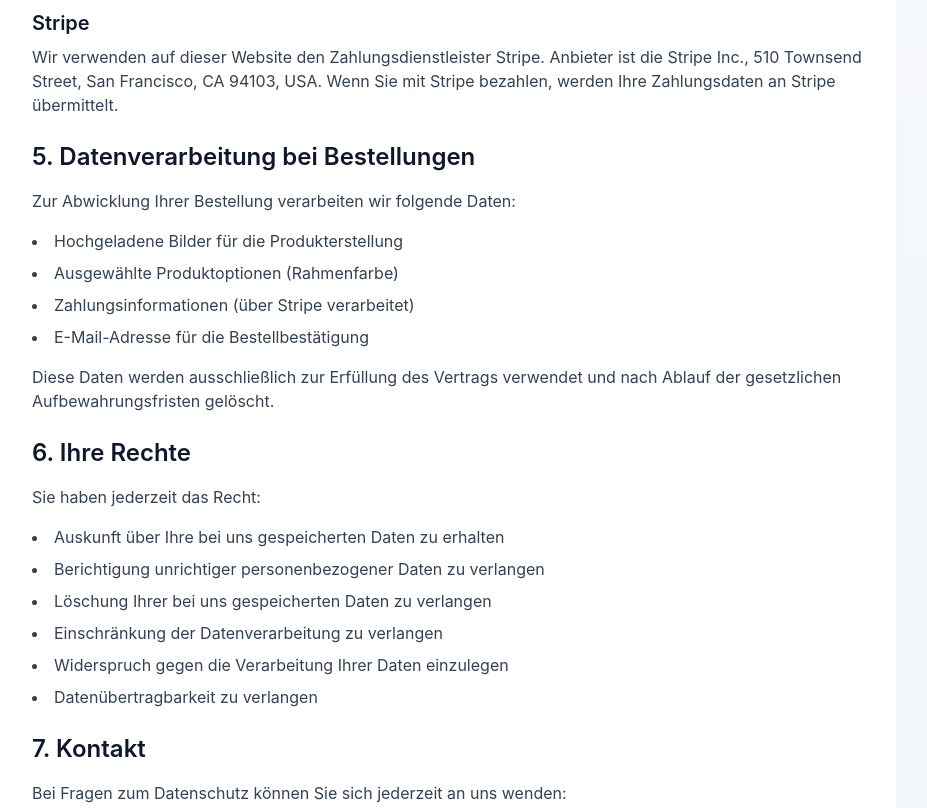
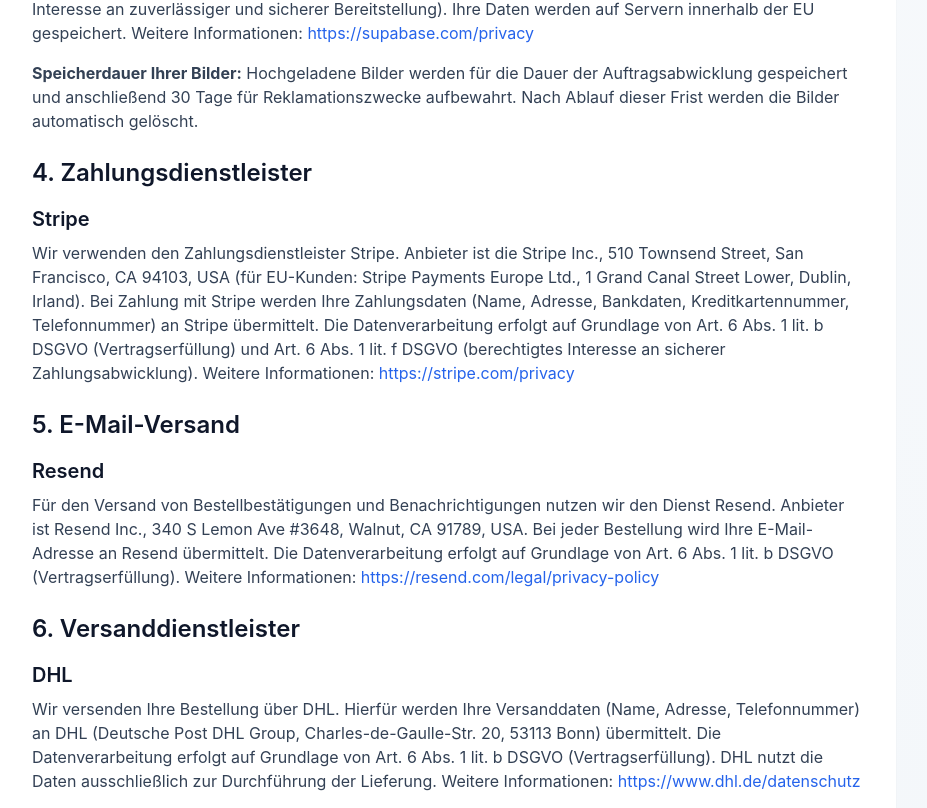
Before and after one commit to lukasmarkpfister/SnapframeProject, a React (Vite) app: page /datenschutz in a window 1280 px wide. Shown: the part 832-1640 px from the top of the page, without its empty margins (192-1119 px from the left). Built offline with nearby package versions, Linux system fonts and the light colour scheme; no server answers.

Commit message:
feat: modified legal texts and added picture saving information

```diff
--- a/src/pages/Customize.tsx
+++ b/src/pages/Customize.tsx
@@ -30,6 +30,7 @@
   const [completedCrop, setCompletedCrop] = useState<PixelCrop | null>(null);
   const [frameColor, setFrameColor] = useState<FrameColor>('black');
   const [loading, setLoading] = useState(false);
+  const [acceptedDataPrivacy, setAcceptedDataPrivacy] = useState(false);
   const imgRef = useRef<HTMLImageElement>(null);
 
   const handleImageUpload = (e: React.ChangeEvent<HTMLInputElement>) => {
@@ -344,17 +345,41 @@
                     </Button>
                     <Button
                       onClick={async () => {
+                        if (!acceptedDataPrivacy) {
+                          alert('Bitte bestätigen Sie die Datenschutzerklärung');
+                          return;
+                        }
                         if (imgRef.current && completedCrop) {
                           const blob = await getCroppedImg(imgRef.current, completedCrop);
                           setCroppedImageBlob(blob);
                           setStep(2);
                         }
                       }}
-                      disabled={!completedCrop}
+                      disabled={!completedCrop || !acceptedDataPrivacy}
                       className="flex-1 min-w-[120px] bg-slate-900 hover:bg-slate-800 text-base md:text-sm px-5 py-3 md:py-2"
                     >
                       Weiter
                     </Button>
+                  </div>
+
+                  {/* Datenschutz-Checkbox */}
+                  <div className="flex items-start gap-3 bg-slate-50 p-4 rounded-lg border border-slate-200">
+                    <input
+                      type="checkbox"
+                      id="dataPrivacy"
+                      checked={acceptedDataPrivacy}
+                      onChange={(e) => setAcceptedDataPrivacy(e.target.checked)}
+                      className="mt-1 h-4 w-4 rounded border-slate-300"
+                    />
+                    <label htmlFor="dataPrivacy" className="text-sm text-slate-700 cursor-pointer">
+                      Ich bin damit einverstanden, dass mein hochgeladenes Bild zur Herstellung des Produkts gespeichert
+                      und verarbeitet wird. Die Daten werden ausschließlich zur Auftragsabwicklung verwendet und nach
+                      Ablauf der gesetzlichen Aufbewahrungsfristen gelöscht. Weitere Informationen finden Sie in unserer{' '}
+                      <Link to="/datenschutz" className="text-blue-600 hover:underline">
+                        Datenschutzerklärung
+                      </Link>
+                      .
+                    </label>
                   </div>
                 </>
               )}
--- a/src/pages/Datenschutz.tsx
+++ b/src/pages/Datenschutz.tsx
@@ -46,10 +46,19 @@
             </section>
 
             <section>
-              <h2 className="text-2xl font-semibold text-slate-900 mb-4">3. Hosting und Content Delivery Networks</h2>
+              <h2 className="text-2xl font-semibold text-slate-900 mb-4">3. Hosting und Datenverarbeitung</h2>
+              <h3 className="text-xl font-semibold text-slate-900 mb-2">Supabase (Backend & Speicherung)</h3>
               <p className="text-slate-700 mb-4">
-                Diese Website wird bei einem externen Dienstleister gehostet (Hoster). Die personenbezogenen Daten,
-                die auf dieser Website erfasst werden, werden auf den Servern des Hosters gespeichert.
+                Wir nutzen Supabase für die Verwaltung von Bestelldaten und die Speicherung hochgeladener Bilder.
+                Anbieter ist Supabase Inc., 970 Toa Payoh North, #07-04, Singapore 318992. Die Datenverarbeitung erfolgt
+                auf Grundlage von Art. 6 Abs. 1 lit. b DSGVO (Vertragserfüllung) und Art. 6 Abs. 1 lit. f DSGVO
+                (berechtigtes Interesse an zuverlässiger und sicherer Bereitstellung). Ihre Daten werden auf Servern
+                innerhalb der EU gespeichert. Weitere Informationen: <a href="https://supabase.com/privacy" target="_blank" rel="noopener noreferrer" className="text-blue-600 hover:underline">https://supabase.com/privacy</a>
+              </p>
+              <p className="text-slate-700 mb-4">
+                <strong>Speicherdauer Ihrer Bilder:</strong> Hochgeladene Bilder werden für die Dauer der Auftragsabwicklung
+                gespeichert und anschließend 30 Tage für Reklamationszwecke aufbewahrt. Nach Ablauf dieser Frist werden
+                die Bilder automatisch gelöscht.
               </p>
             </section>
 
@@ -57,31 +66,59 @@
               <h2 className="text-2xl font-semibold text-slate-900 mb-4">4. Zahlungsdienstleister</h2>
               <h3 className="text-xl font-semibold text-slate-900 mb-2">Stripe</h3>
               <p className="text-slate-700 mb-4">
-                Wir verwenden auf dieser Website den Zahlungsdienstleister Stripe. Anbieter ist die Stripe Inc.,
-                510 Townsend Street, San Francisco, CA 94103, USA. Wenn Sie mit Stripe bezahlen, werden Ihre
-                Zahlungsdaten an Stripe übermittelt.
+                Wir verwenden den Zahlungsdienstleister Stripe. Anbieter ist die Stripe Inc.,
+                510 Townsend Street, San Francisco, CA 94103, USA (für EU-Kunden: Stripe Payments Europe Ltd.,
+                1 Grand Canal Street Lower, Dublin, Irland). Bei Zahlung mit Stripe werden Ihre Zahlungsdaten
+                (Name, Adresse, Bankdaten, Kreditkartennummer, Telefonnummer) an Stripe übermittelt. Die Datenverarbeitung
+                erfolgt auf Grundlage von Art. 6 Abs. 1 lit. b DSGVO (Vertragserfüllung) und Art. 6 Abs. 1 lit. f DSGVO
+                (berechtigtes Interesse an sicherer Zahlungsabwicklung). Weitere Informationen: <a href="https://stripe.com/privacy" target="_blank" rel="noopener noreferrer" className="text-blue-600 hover:underline">https://stripe.com/privacy</a>
               </p>
             </section>
 
             <section>
-              <h2 className="text-2xl font-semibold text-slate-900 mb-4">5. Datenverarbeitung bei Bestellungen</h2>
+              <h2 className="text-2xl font-semibold text-slate-900 mb-4">5. E-Mail-Versand</h2>
+              <h3 className="text-xl font-semibold text-slate-900 mb-2">Resend</h3>
+              <p className="text-slate-700 mb-4">
+                Für den Versand von Bestellbestätigungen und Benachrichtigungen nutzen wir den Dienst Resend.
+                Anbieter ist Resend Inc., 340 S Lemon Ave #3648, Walnut, CA 91789, USA. Bei jeder Bestellung wird
+                Ihre E-Mail-Adresse an Resend übermittelt. Die Datenverarbeitung erfolgt auf Grundlage von Art. 6 Abs. 1
+                lit. b DSGVO (Vertragserfüllung). Weitere Informationen: <a href="https://resend.com/legal/privacy-policy" target="_blank" rel="noopener noreferrer" className="text-blue-600 hover:underline">https://resend.com/legal/privacy-policy</a>
+              </p>
+            </section>
+
+            <section>
+              <h2 className="text-2xl font-semibold text-slate-900 mb-4">6. Versanddienstleister</h2>
+              <h3 className="text-xl font-semibold text-slate-900 mb-2">DHL</h3>
+              <p className="text-slate-700 mb-4">
+                Wir versenden Ihre Bestellung über DHL. Hierfür werden Ihre Versanddaten (Name, Adresse, Telefonnummer)
+                an DHL (Deutsche Post DHL Group, Charles-de-Gaulle-Str. 20, 53113 Bonn) übermittelt. Die Datenverarbeitung
+                erfolgt auf Grundlage von Art. 6 Abs. 1 lit. b DSGVO (Vertragserfüllung). DHL nutzt die Daten ausschließlich
+                zur Durchführung der Lieferung. Weitere Informationen: <a href="https://www.dhl.de/de/privatkunden/informationen/datenschutz.html" target="_blank" rel="noopener noreferrer" className="text-blue-600 hover:underline">https://www.dhl.de/datenschutz</a>
+              </p>
+            </section>
+
+            <section>
+              <h2 className="text-2xl font-semibold text-slate-900 mb-4">7. Datenverarbeitung bei Bestellungen</h2>
               <p className="text-slate-700 mb-4">
                 Zur Abwicklung Ihrer Bestellung verarbeiten wir folgende Daten:
               </p>
               <ul className="list-disc list-inside text-slate-700 space-y-2 mb-4">
-                <li>Hochgeladene Bilder für die Produkterstellung</li>
+                <li>Hochgeladene Bilder für die Produkterstellung (gespeichert für 30 Tage nach Lieferung)</li>
                 <li>Ausgewählte Produktoptionen (Rahmenfarbe)</li>
-                <li>Zahlungsinformationen (über Stripe verarbeitet)</li>
+                <li>Zahlungsinformationen (über Stripe verarbeitet, nicht bei uns gespeichert)</li>
                 <li>E-Mail-Adresse für die Bestellbestätigung</li>
+                <li>Versandadresse und Telefonnummer (für DHL-Lieferung)</li>
+                <li>Name und Rechnungsadresse</li>
               </ul>
               <p className="text-slate-700">
                 Diese Daten werden ausschließlich zur Erfüllung des Vertrags verwendet und nach Ablauf der
-                gesetzlichen Aufbewahrungsfristen gelöscht.
+                gesetzlichen Aufbewahrungsfristen (10 Jahre für steuerrelevante Unterlagen) gelöscht. Hochgeladene
+                Bilder werden bereits nach 30 Tagen gelöscht.
               </p>
             </section>
 
             <section>
-              <h2 className="text-2xl font-semibold text-slate-900 mb-4">6. Ihre Rechte</h2>
+              <h2 className="text-2xl font-semibold text-slate-900 mb-4">8. Ihre Rechte</h2>
               <p className="text-slate-700 mb-4">
                 Sie haben jederzeit das Recht:
               </p>
@@ -96,7 +133,7 @@
             </section>
 
             <section>
-              <h2 className="text-2xl font-semibold text-slate-900 mb-4">7. Kontakt</h2>
+              <h2 className="text-2xl font-semibold text-slate-900 mb-4">9. Kontakt</h2>
               <p className="text-slate-700">
                 Bei Fragen zum Datenschutz können Sie sich jederzeit an uns wenden:<br />
                 E-Mail: datenschutz@lightpicture-3d.de
--- a/src/pages/Widerruf.tsx
+++ b/src/pages/Widerruf.tsx
@@ -33,12 +33,11 @@
               </p>
               <div className="bg-slate-50 p-4 rounded-lg mt-4 mb-4">
                 <p className="text-slate-700">
-                  <strong>LightPicture GmbH</strong><br />
-                  Musterstraße 123<br />
-                  12345 Musterstadt<br />
+                  <strong>LightPictures Lukas Pfister</strong><br />
+                  [Ihre Straße und Hausnummer]<br />
+                  [Ihre PLZ und Stadt]<br />
                   Deutschland<br />
-                  E-Mail: widerruf@lightpicture-3d.de<br />
-                  Telefon: +49 (0) 123 456789
+                  E-Mail: widerruf@lightpicture-3d.de
                 </p>
               </div>
               <p className="text-slate-700">
@@ -107,9 +106,9 @@
                   Wenn Sie den Vertrag widerrufen wollen, können Sie dieses Formular verwenden:
                 </p>
                 <div className="border border-slate-300 p-4 text-slate-700 space-y-2 font-mono text-sm">
-                  <p>An LightPicture GmbH</p>
-                  <p>Musterstraße 123</p>
-                  <p>12345 Musterstadt</p>
+                  <p>An LightPictures Lukas Pfister</p>
+                  <p>[Ihre Straße und Hausnummer]</p>
+                  <p>[Ihre PLZ und Stadt]</p>
                   <p>E-Mail: widerruf@lightpicture-3d.de</p>
                   <p className="mt-4">Hiermit widerrufe(n) ich/wir (*) den von mir/uns (*) abgeschlossenen Vertrag über den Kauf der folgenden Waren (*)/die Erbringung der folgenden Dienstleistung (*)</p>
                   <p className="mt-4">- Bestellt am (*)/erhalten am (*)</p>
```
Also changed, not shown: src/pages/AGB.tsx (+23 -6 lines), src/pages/Impressum.tsx (+8 -19 lines).
